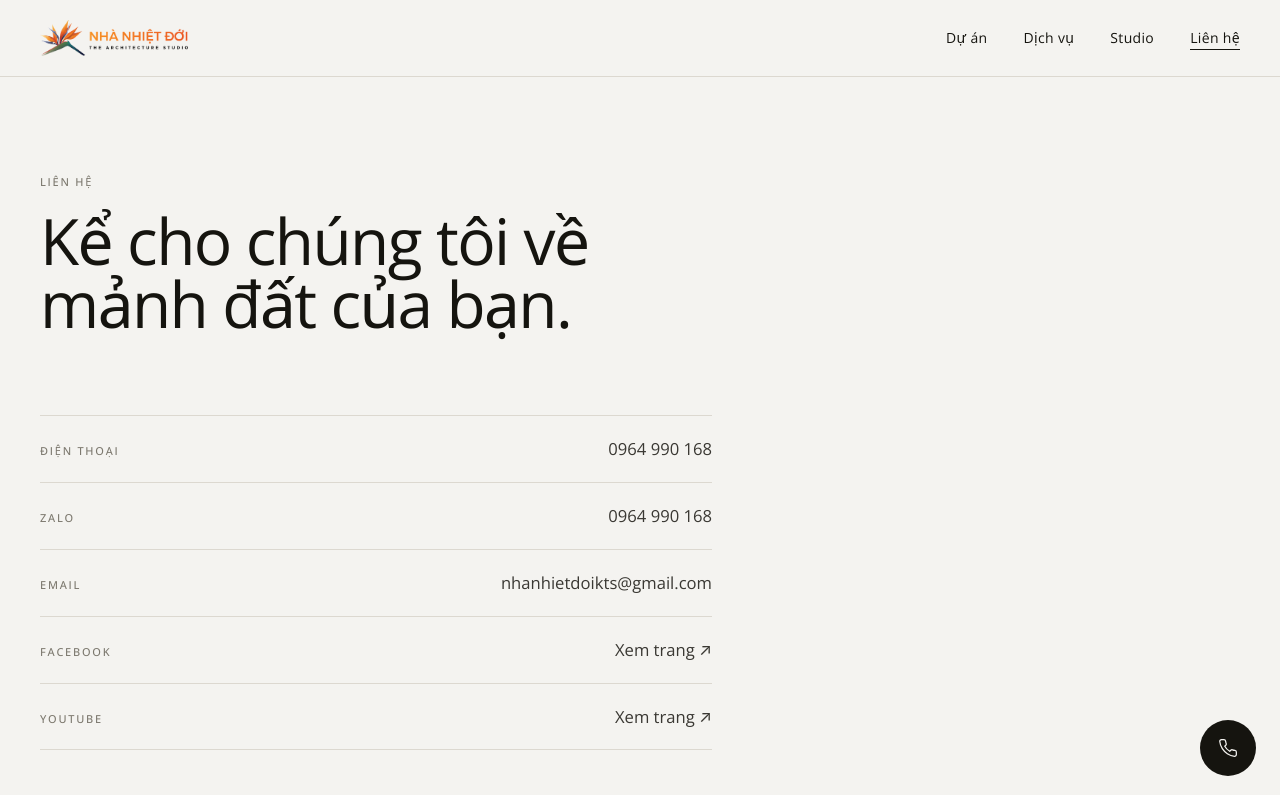
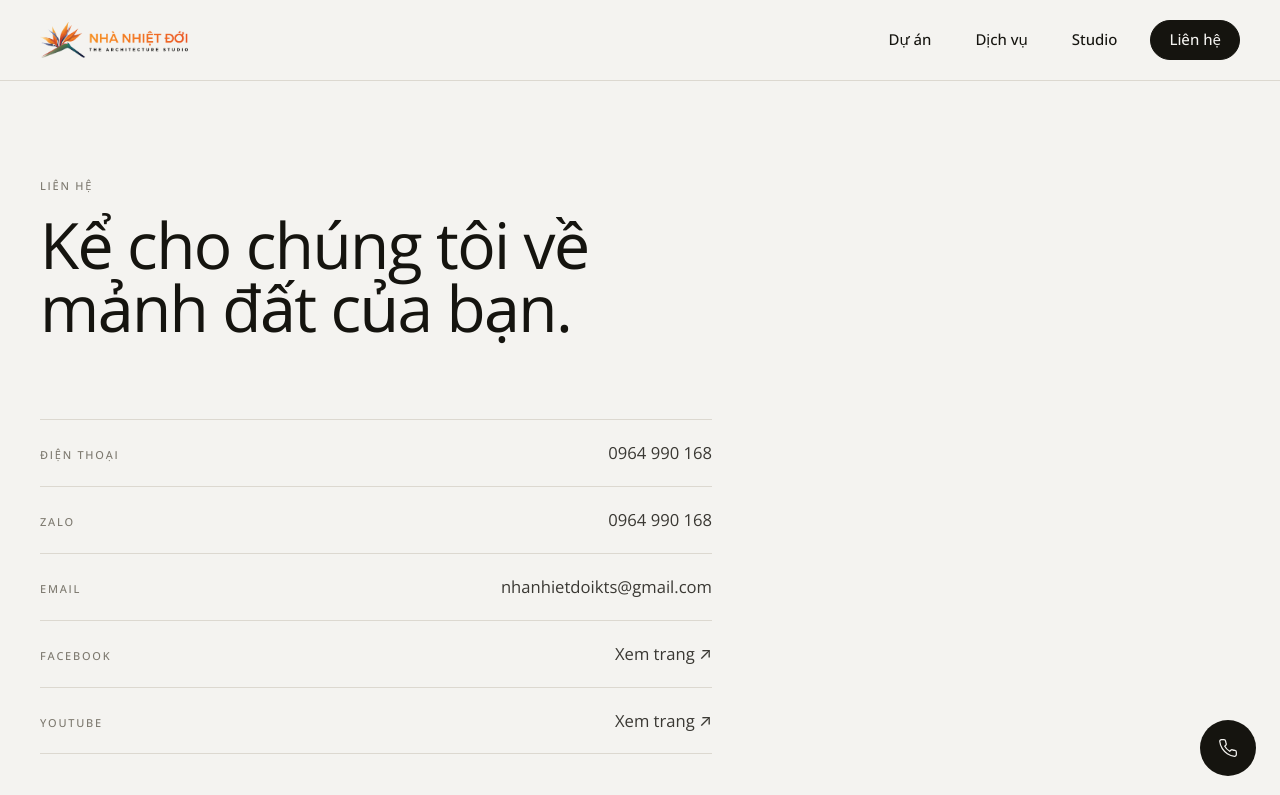
Before and after one commit to luhau983/nhanhietdoiv2, an Astro site: page /lien-he in a window 1280 px wide. Shown: the top 795 px of the page. Built offline with nearby package versions, Linux system fonts and the light colour scheme; Astro itself is replaced by a stand-in of ours.

Commit message:
[feat] menu header nổi hơn: dạng viên, trang đang xem có nền, Liên hệ là nút
- Chữ menu 15px đậm vừa thay cho 14px trơn
- Trang đang xem: nền xám ấm + viền mực, cùng ngôn ngữ với thanh loại hình
- Liên hệ là nút viền mực; cập nhật --header-h theo chiều cao mới (81px)

Co-Authored-By: Claude Fable 5.2 <noreply@anthropic.com>

```diff
--- a/src/components/layout/Header.astro
+++ b/src/components/layout/Header.astro
@@ -74,12 +74,17 @@ function isActive(href: string) {
       />
     </a>
 
-    <nav class="hidden items-center gap-9 md:flex" aria-label="Menu chính">
+    <!--
+      Menu dạng viên, cùng ngôn ngữ với thanh loại hình: trang đang xem có nền xám ấm +
+      viền mực, mục cuối (Liên hệ) là nút viền mực vì đó là hành động chính của site.
+      Bản trước là bốn chữ 14px trơn — đứng cạnh logo màu thì gần như không thấy.
+    -->
+    <nav class="hidden items-center gap-1.5 md:flex" aria-label="Menu chính">
       {
-        site.nav.map((item) => (
+        site.nav.map((item, i) => (
           <a
             href={item.href}
-            class="link-underline text-sm tracking-wide"
+            class:list={['nav-link', i === site.nav.length - 1 && 'nav-cta']}
             aria-current={isActive(item.href) ? 'page' : undefined}
           >
             {item.label}
@@ -115,6 +120,42 @@ function isActive(href: string) {
 </header>
 
 <style>
+  .nav-link {
+    display: inline-flex;
+    height: 2.5rem;
+    align-items: center;
+    padding-inline: 1.125rem;
+    border: 1px solid transparent;
+    border-radius: 999px;
+    font-size: 0.9375rem;
+    font-weight: 500;
+    color: var(--color-ink);
+    transition:
+      background-color 0.3s var(--ease-hover),
+      border-color 0.3s var(--ease-hover),
+      color 0.3s var(--ease-hover);
+  }
+
+  .nav-link:hover {
+    background-color: var(--color-paper-deep);
+  }
+
+  .nav-link[aria-current='page'] {
+    border-color: var(--color-ink);
+    background-color: color-mix(in oklab, var(--color-ink) 8%, var(--color-paper));
+  }
+
+  .nav-cta {
+    margin-left: 0.5rem;
+    border-color: var(--color-ink);
+  }
+
+  .nav-cta:hover,
+  .nav-cta[aria-current='page'] {
+    background-color: var(--color-ink);
+    color: var(--color-paper);
+  }
+
   /* Khoá scroll khi menu mở. :has() tránh phải viết JS toggle class lên body. */
   :global(body:has(#nav-toggle:checked)) {
     overflow: hidden;
--- a/src/styles/global.css
+++ b/src/styles/global.css
@@ -55,7 +55,7 @@
 
   @media (min-width: 768px) {
     :root {
-      --header-h: 4.8125rem;
+      --header-h: 5.0625rem;
     }
   }
 
```
